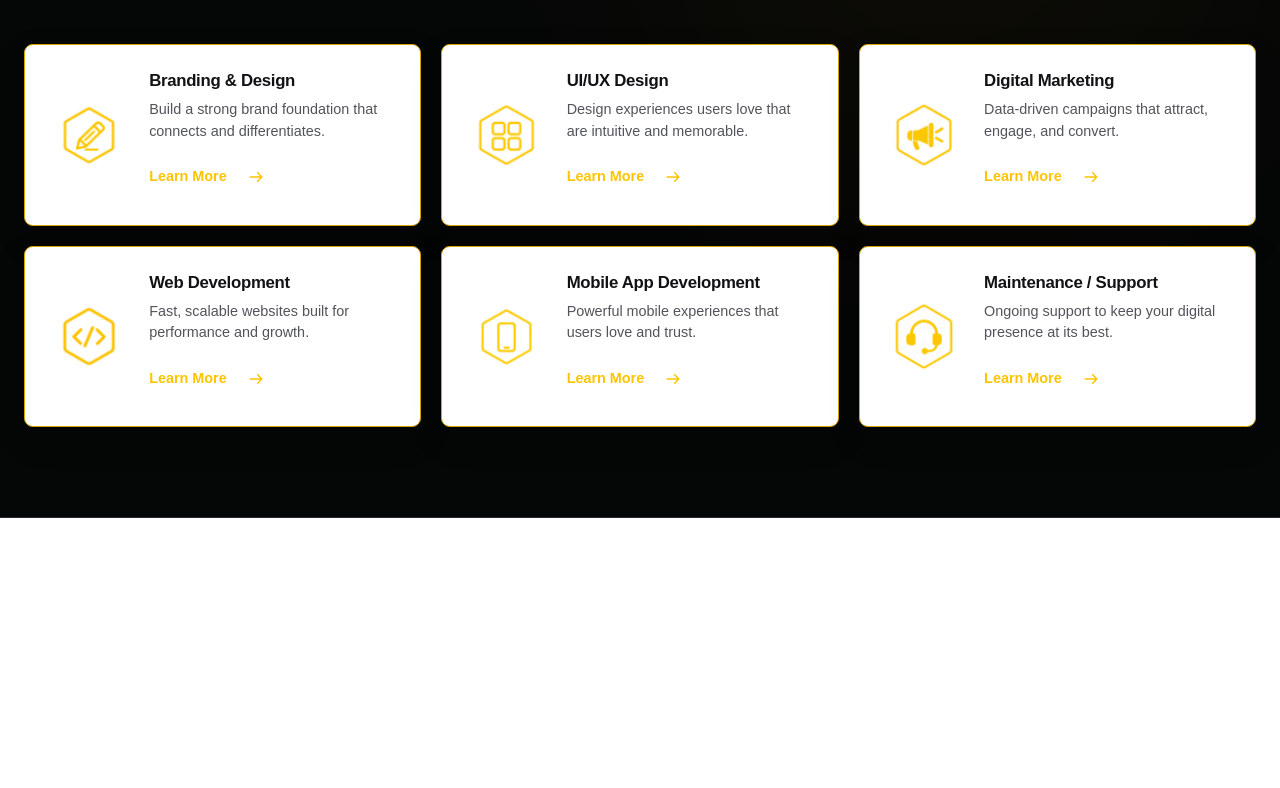
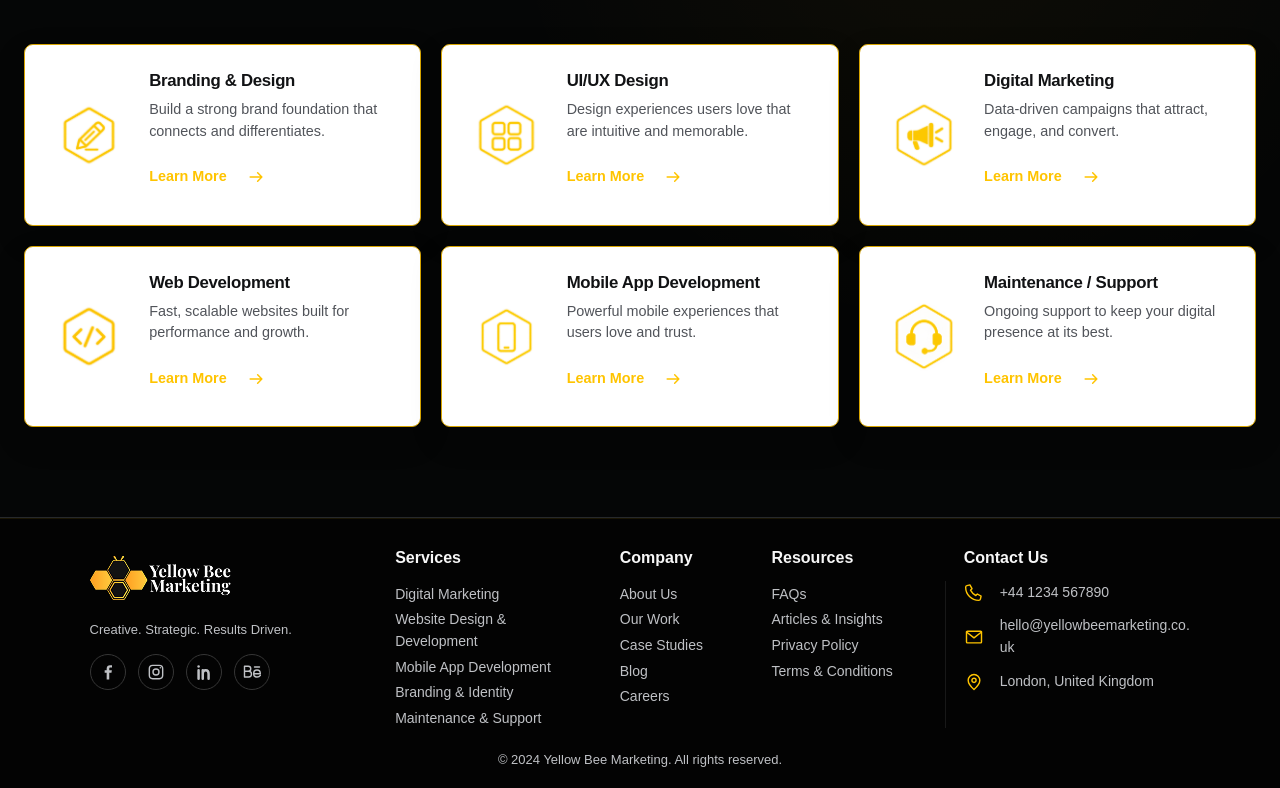
Before and after one commit to pain-arch/yellow-bee-marketing, a Next.js app: page / in a window 1280 px wide. Shown: the part 1221-2009 px from the top of the page. Before the commit the page ends 1739 px from the top, so only its background shows below. Built offline with nearby package versions, Linux system fonts and the light colour scheme.

Commit message:
Add SiteFooter component with styling and links for improved site navigation

```diff
--- /dev/null
+++ b/app/components/site-footer.module.css
@@ -0,0 +1,63 @@
+.footer {
+  --footer-accent: #ffc400;
+  --footer-surface: #030303;
+  --footer-text: #f7f7f7;
+  --footer-muted: #bfc1c5;
+  --footer-border: #363636;
+  --footer-gap: clamp(1.5rem, 3vw, 3.5rem);
+  background: var(--footer-surface);
+  color: var(--footer-text);
+  padding-block: clamp(1.75rem, 2.2vw, 2.5rem) 1.125rem;
+  border-top: 1px solid rgb(255 196 0 / 9%);
+  font-size: 0.875rem;
+  line-height: 1.55;
+}
+
+.inner { width: min(86%, 110rem); margin-inline: auto; }
+.grid { display: grid; grid-template-columns: 1.65fr 1.15fr .7fr .95fr 1.4fr; gap: var(--footer-gap); }
+.grid > * { min-width: 0; }
+.brand { display: inline-flex; max-width: 100%; border-radius: .25rem; }
+.logo { width: 141px; max-width: 100%; height: auto; }
+.tagline { margin: .25rem 0 .875rem; color: var(--footer-muted); font-size: .8125rem; }
+.socials, .links { list-style: none; padding: 0; margin: 0; }
+.socials { display: flex; flex-wrap: wrap; gap: .75rem; }
+.social { display: flex; align-items: center; justify-content: center; width: 36px; height: 36px; border: 1px solid var(--footer-border); border-radius: 50%; color: var(--footer-muted); }
+.social svg, .contactDetails svg { fill: none; stroke: currentColor; stroke-width: 1.7; stroke-linecap: round; stroke-linejoin: round; flex-shrink: 0; }
+.heading { margin: 0 0 .75rem; font-size: 1rem; font-weight: 600; line-height: 1.4; }
+.links a { display: inline-block; padding-block: .125rem; }
+.footer a { text-decoration: none; }
+.links a, .contactDetails { color: var(--footer-muted); }
+.footer a:hover { color: var(--footer-accent); }
+.footer a:focus-visible { outline: 2px solid var(--footer-accent); outline-offset: 4px; border-radius: .125rem; }
+.contact { position: relative; }
+.contact::before { content: ""; position: absolute; left: calc(var(--footer-gap) / -2); top: 2.125rem; bottom: .25rem; width: 1px; background: #181818; }
+.contactDetails { display: grid; gap: .75rem; font-style: normal; }
+.contactDetails a, .contactDetails p { display: flex; align-items: center; gap: 1rem; margin: 0; }
+.contactDetails svg { color: var(--footer-accent); }
+.contactDetails span, .links a { overflow-wrap: anywhere; }
+.copyright { margin: 1.125rem 0 0; text-align: center; color: var(--footer-muted); font-size: .8125rem; }
+
+@media (max-width: 1199px) {
+  .grid { grid-template-columns: 1.25fr 1fr 1fr; row-gap: 2rem; }
+  .contact { grid-column: span 2; }
+  .contact::before { display: none; }
+}
+
+@media (max-width: 880px) {
+  .logo { width: 128px; }
+}
+
+@media (max-width: 600px) {
+  .inner { width: calc(100% - 3rem); }
+  .grid { grid-template-columns: 1fr 1fr; gap: 2rem 1.5rem; }
+  .brandColumn, .contact { grid-column: 1 / -1; }
+  .social { width: 44px; height: 44px; }
+  .links a { padding-block: .375rem; }
+  .contactDetails a { min-height: 44px; }
+  .contactDetails { gap: .375rem; }
+  .copyright { margin-top: 2rem; font-size: .75rem; }
+}
+
+@media (max-width: 480px) {
+  .logo { width: 116px; }
+}
--- /dev/null
+++ b/app/components/site-footer.tsx
@@ -0,0 +1,124 @@
+import Image from "next/image";
+import Link from "next/link";
+import type { ReactNode } from "react";
+import styles from "./site-footer.module.css";
+
+export type FooterLink = { label: string; href: string };
+export type FooterLinkGroup = { title: string; links: readonly FooterLink[] };
+export type SocialPlatform = "facebook" | "instagram" | "linkedin" | "behance";
+export type FooterSocialLink = { platform: SocialPlatform; href?: string };
+export type SiteFooterProps = {
+  tagline?: string;
+  groups?: readonly FooterLinkGroup[];
+  socials?: readonly FooterSocialLink[];
+  phone?: string;
+  phoneHref?: string;
+  email?: string;
+  location?: string;
+  copyrightYear?: number;
+};
+
+export const footerGroups: readonly FooterLinkGroup[] = [
+  { title: "Services", links: [
+    { label: "Digital Marketing", href: "/services/digital-marketing" },
+    { label: "Website Design & Development", href: "/services/web-development" },
+    { label: "Mobile App Development", href: "/services/mobile-app-development" },
+    { label: "Branding & Identity", href: "/services/branding-design" },
+    { label: "Maintenance & Support", href: "/services/maintenance-support" },
+  ] },
+  { title: "Company", links: [
+    { label: "About Us", href: "/about" },
+    { label: "Our Work", href: "/work" },
+    { label: "Case Studies", href: "/case-studies" },
+    { label: "Blog", href: "/blog" },
+    { label: "Careers", href: "/careers" },
+  ] },
+  { title: "Resources", links: [
+    { label: "FAQs", href: "/faqs" },
+    { label: "Articles & Insights", href: "/resources" },
+    { label: "Privacy Policy", href: "/privacy-policy" },
+    { label: "Terms & Conditions", href: "/terms-and-conditions" },
+  ] },
+];
+
+const defaultSocials: readonly FooterSocialLink[] = [
+  { platform: "facebook" }, { platform: "instagram" },
+  { platform: "linkedin" }, { platform: "behance" },
+];
+const socialNames: Record<SocialPlatform, string> = {
+  facebook: "Facebook", instagram: "Instagram", linkedin: "LinkedIn", behance: "Behance",
+};
+
+function SocialIcon({ platform }: { platform: SocialPlatform }) {
+  const paths: Record<SocialPlatform, ReactNode> = {
+    facebook: <path d="M13.5 21v-8h2.7l.4-3h-3.1V8.1c0-.9.3-1.5 1.6-1.5h1.7V3.9a22 22 0 0 0-2.4-.1c-2.4 0-4 1.4-4 4V10H8v3h2.4v8Z" fill="currentColor" stroke="none" />,
+    instagram: <><rect x="4" y="4" width="16" height="16" rx="4" /><circle cx="12" cy="12" r="3.6" /><circle cx="17.2" cy="6.8" r=".9" fill="currentColor" stroke="none" /></>,
+    linkedin: <><circle cx="5.5" cy="5.5" r="1.5" fill="currentColor" stroke="none" /><path d="M5.5 10v10M10.5 20V10m0 4c0-5.5 7-5.5 7 0v6" strokeWidth="3" /></>,
+    behance: <><path d="M3 5h4.5c4 0 4 6 0 6H3Zm0 6h5c4.5 0 4.5 7 0 7H3ZM15 6h6m-7 8h8c0-6-8-6-8 0 0 5 6 5 8 2" /></>,
+  };
+  return <svg aria-hidden="true" viewBox="0 0 24 24" width="20" height="20">{paths[platform]}</svg>;
+}
+
+function ContactIcon({ kind }: { kind: "phone" | "email" | "location" }) {
+  return (
+    <svg aria-hidden="true" viewBox="0 0 24 24" width="20" height="20">
+      {kind === "phone" && <path d="M7.1 3.5 9.6 8 7.8 9.8a14.7 14.7 0 0 0 6.4 6.4l1.8-1.8 4.5 2.5-.8 3.6c-.2.9-1 1.5-2 1.5A15.7 15.7 0 0 1 2 6.3c0-1 .6-1.8 1.5-2l3.6-.8Z" />}
+      {kind === "email" && <><rect x="3" y="5" width="18" height="14" rx="1" /><path d="m3 6 9 7 9-7" /></>}
+      {kind === "location" && <><path d="M19 10c0 5-7 11-7 11S5 15 5 10a7 7 0 1 1 14 0Z" /><circle cx="12" cy="10" r="2.5" /></>}
+    </svg>
+  );
+}
+
+export function SiteFooter({
+  tagline = "Creative. Strategic. Results Driven.",
+  groups = footerGroups,
+  socials = defaultSocials,
+  phone = "+44 1234 567890",
+  phoneHref = "+441234567890",
+  email = "hello@yellowbeemarketing.co.uk",
+  location = "London, United Kingdom",
+  copyrightYear = 2024,
+}: SiteFooterProps) {
+  return (
+    <footer className={styles.footer} aria-label="Site footer">
+      <div className={styles.inner}>
+        <div className={styles.grid}>
+          <div className={styles.brandColumn}>
+            <Link href="/" className={styles.brand} aria-label="Yellow Bee Marketing home">
+              <Image src="/ybm-logo.png" alt="Yellow Bee Marketing" width={141} height={62} sizes="(max-width: 480px) 116px, (max-width: 880px) 128px, 141px" className={styles.logo} />
+            </Link>
+            <p className={styles.tagline}>{tagline}</p>
+            <ul className={styles.socials} aria-label="Social media">
+              {socials.map(({ platform, href }) => (
+                <li key={platform}>
+                  {href ? (
+                    <a className={styles.social} href={href} aria-label={socialNames[platform]}><SocialIcon platform={platform} /></a>
+                  ) : (
+                    <span className={styles.social} role="img" aria-label={`${socialNames[platform]} — profile link coming soon`}><SocialIcon platform={platform} /></span>
+                  )}
+                </li>
+              ))}
+            </ul>
+          </div>
+          {groups.map((group) => (
+            <nav key={group.title} aria-label={`Footer ${group.title}`} className={styles.linkGroup}>
+              <h2 className={styles.heading}>{group.title}</h2>
+              <ul className={styles.links}>
+                {group.links.map((link) => <li key={link.href}><Link href={link.href}>{link.label}</Link></li>)}
+              </ul>
+            </nav>
+          ))}
+          <div className={styles.contact}>
+            <h2 className={styles.heading}>Contact Us</h2>
+            <address className={styles.contactDetails}>
+              <a href={`tel:${phoneHref}`}><ContactIcon kind="phone" /><span>{phone}</span></a>
+              <a href={`mailto:${email}`}><ContactIcon kind="email" /><span>{email}</span></a>
+              <p><ContactIcon kind="location" /><span>{location}</span></p>
+            </address>
+          </div>
+        </div>
+        <p className={styles.copyright}>© {copyrightYear} Yellow Bee Marketing. All rights reserved.</p>
+      </div>
+    </footer>
+  );
+}
--- a/app/page.tsx
+++ b/app/page.tsx
@@ -2,6 +2,7 @@ import { HomeHero } from "./components/home-hero";
 import { SiteHeader } from "./components/site-header";
 import { ServicesSection } from "./components/services-section";
 import { TrustedClients } from "./components/trusted-clients";
+import { SiteFooter } from "./components/site-footer";
 
 export default function Home() {
   return (
@@ -12,6 +13,7 @@ export default function Home() {
         <TrustedClients />
         <ServicesSection />
       </main>
+      <SiteFooter />
     </>
   );
 }
```
